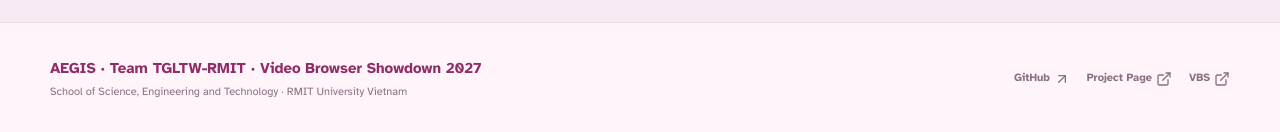
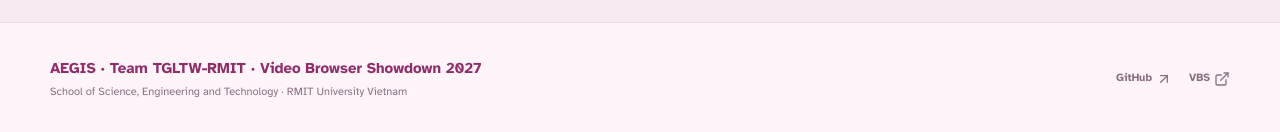
Before and after one commit to mncuchiinhuttt/tgltw-vbs-2027-project, a React (Vite) app: page / in a window 1280 px wide. Shown: the part 6664-6796 px from the top of the page. Built offline with nearby package versions, Linux system fonts and the light colour scheme.

Commit message:
docs(footer): remove Project Page link from footer

```diff
--- a/src/App.tsx
+++ b/src/App.tsx
@@ -20,7 +20,6 @@ import {
   type LucideIcon,
 } from "lucide-react"
 const VBS_REPO = "https://github.com/mncuchiinhuttt/tgltw-vbs-2027"
-const PROJECT_REPO = "https://github.com/mncuchiinhuttt/tgltw-vbs-2027-project"
 const PAPER_PDF = `${VBS_REPO}/blob/main/paper/main.pdf`
 interface Author {
   name: string
@@ -836,7 +835,6 @@ export function App() {
           </div>
           <div className="footer-links">
             <a href={VBS_REPO} target="_blank" rel="noreferrer">GitHub <ArrowUpRight className="icon-small" /></a>
-            <a href={PROJECT_REPO} target="_blank" rel="noreferrer">Project Page <ExternalLink className="icon-small" /></a>
             <a href="https://videobrowsershowdown.org/" target="_blank" rel="noreferrer">VBS <ExternalLink className="icon-small" /></a>
           </div>
         </div>
```
